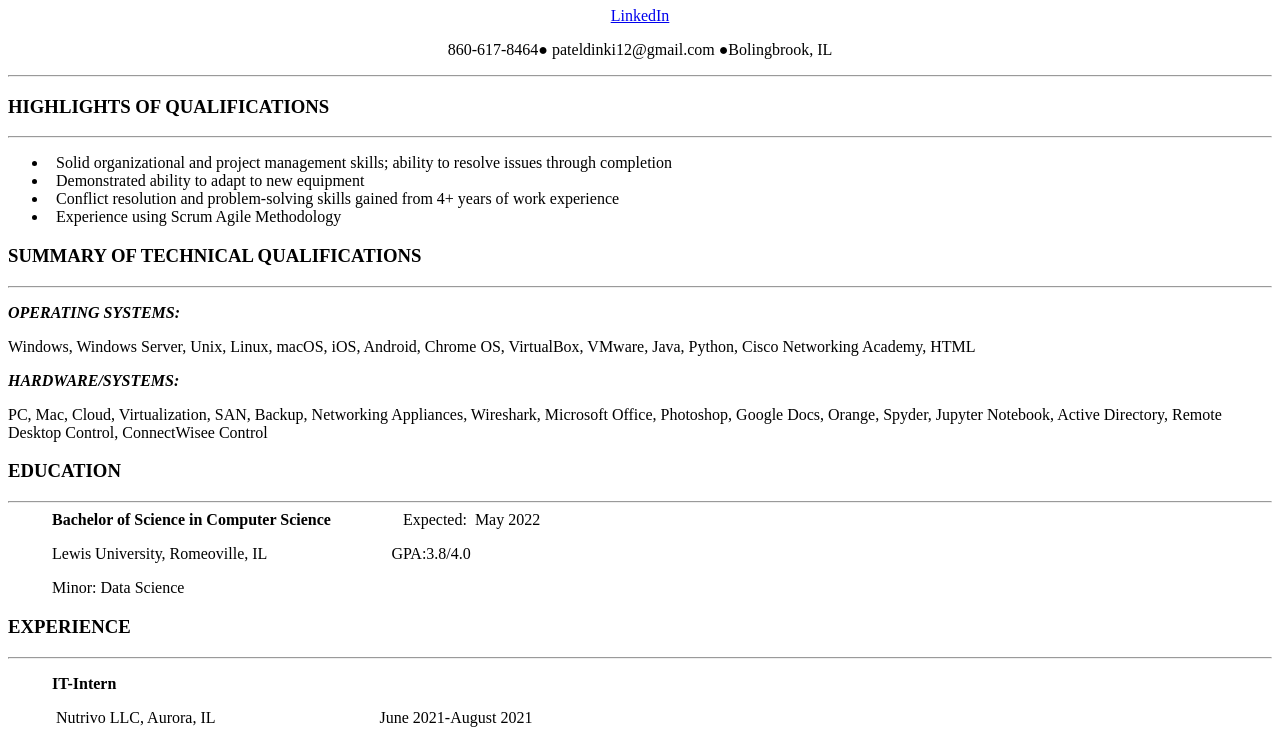
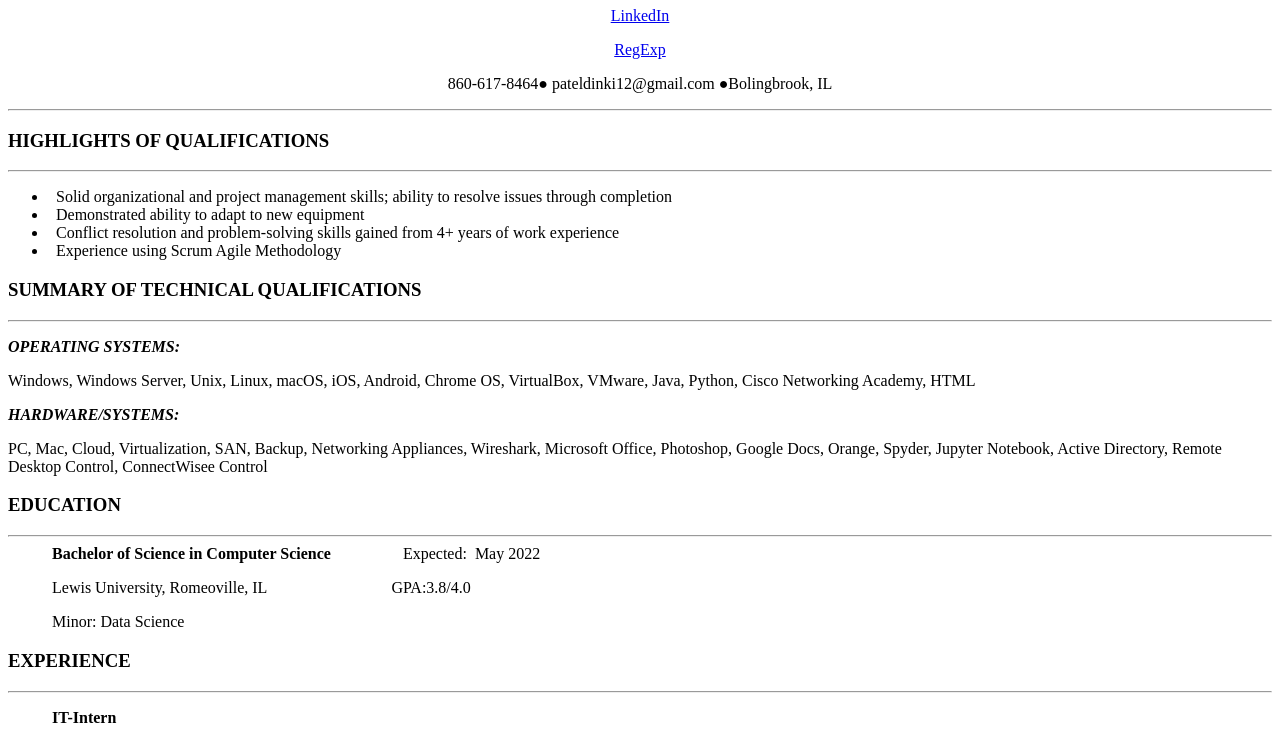
Before and after one commit to dya-create/WebResume, a plain HTML site: page index.html in a window 1280 px wide. Shown: the part 73-813 px from the top of the page. Drawn offline with Linux system fonts and the light colour scheme.

Commit message:
Update index.html

```diff
--- a/index.html
+++ b/index.html
@@ -14,6 +14,10 @@
    <h1><strong>DIYA PATEL</strong></h1>
    <a href="https://www.linkedin.com/in/diya-patel-aaba65193">
       <p>LinkedIn</p>
+   </a>
+
+   <a href="https://witty-bush-06f2ed610.azurestaticapps.net">
+      <p>RegExp</p>
    </a>
    <p style="text-align: center">860-617-8464● pateldinki12@gmail.com ●Bolingbrook, IL</p>
    <hr>
```
